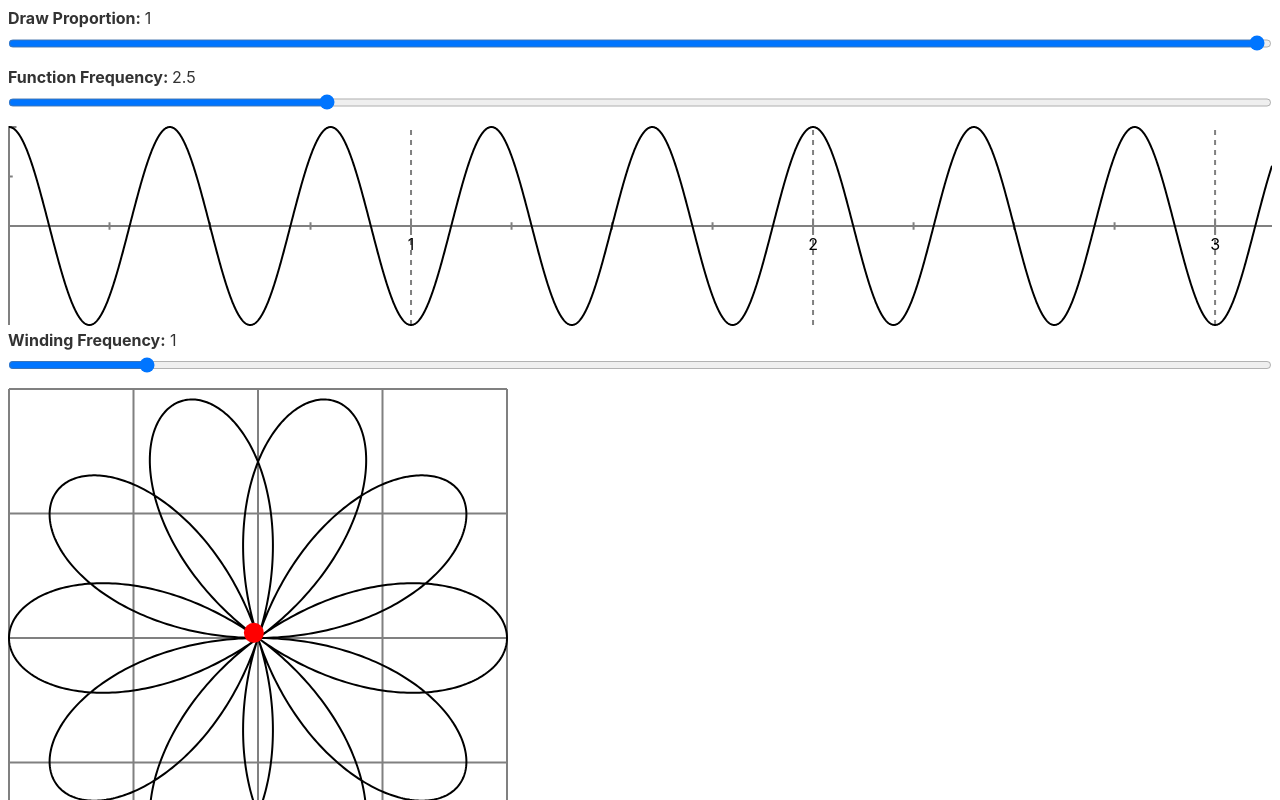
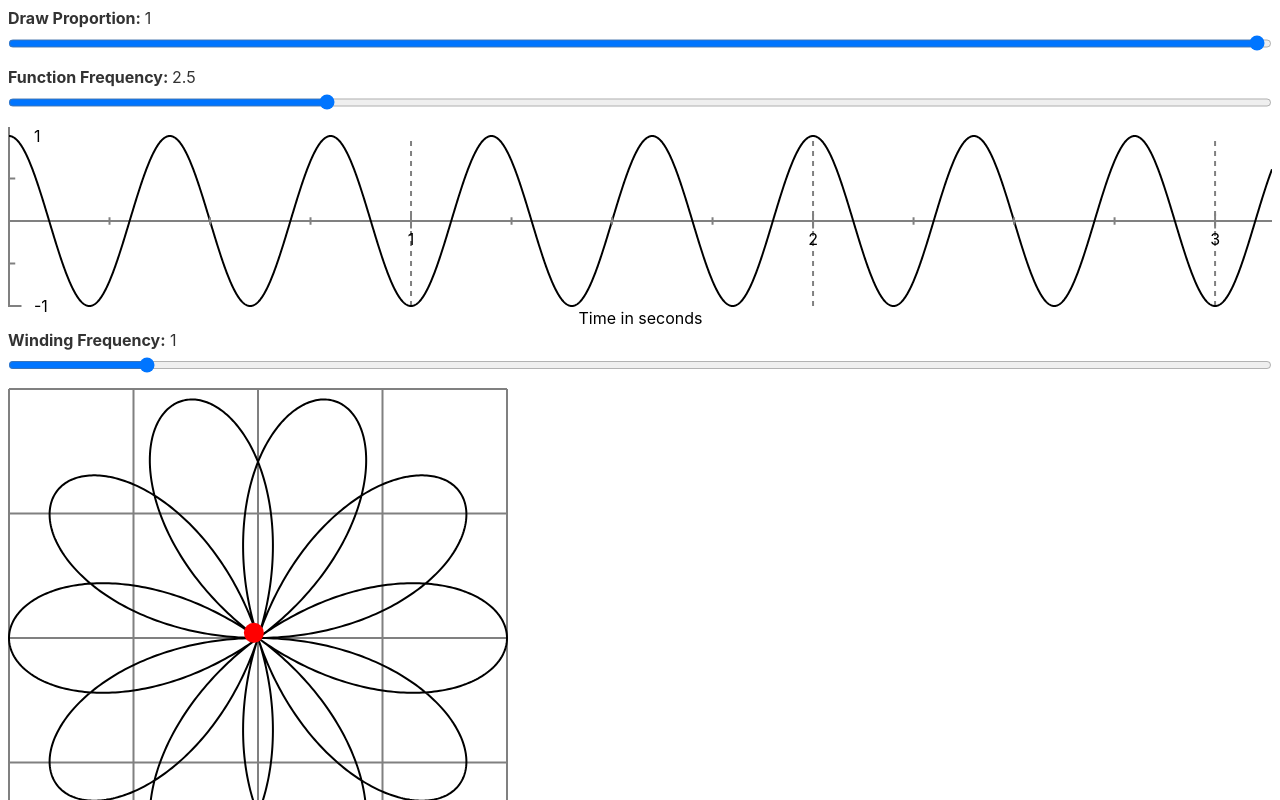
Before and after one commit to harryli0088/fourier-transform-visualized, a Svelte app: page / in a window 1280 px wide. Shown: the top 800 px of the page. Built offline with nearby package versions, Linux system fonts and the light colour scheme.

Commit message:
plot ticks

```diff
--- a/src/App.svelte
+++ b/src/App.svelte
@@ -13,7 +13,4 @@
 </main>
 
 <style>
-  input[type=range] {
-    width: 100%;
-  }
 </style>
--- a/src/Components/Plot.svelte
+++ b/src/Components/Plot.svelte
@@ -8,24 +8,18 @@
 
   export let drawProportion: number = 1 //between 0 and 1, the proportion of the points to draw
   export let height: number = 200
-  export let margin: {b: number, l: number, r: number, t: number} = {b:1,l:1,r:0,t:1}
+  export let margin: {b: number, l: number, r: number, t: number} = {b:20,l:1,r:0,t:10}
   export let points: PointType[] = []
   export let range: [number, number] | null = null
   export let stroke: string = "black"
   export let windingFreq: number = -1
+  export let xTitle: string = "Time in seconds"
   export let xTickGap: number = 0.25
   export let xTickSize: number = 15
   export let yTickGap: number = 0.5
-  export let yTickSize: number = 15
+  export let yTickSize: number = 25
 
   $: domain = getDomain(points)
-  function getPointsRange(points: PointType[]):[number, number] {
-    const yValues = points.map(p => p.y)
-    if(yValues.length > 0) {
-      return [Math.min(...yValues), Math.max(...yValues)]
-    }
-    return [-1,1]
-  }
   $: useRange = range || getRange(points) //use the range from props if provided, else use find the range of the points
   $: xTickHalfSize = xTickSize/2
   $: yTickHalfSize = yTickSize/2
@@ -46,7 +40,7 @@
 
   function getLabels(domain: [number,number]) {
     const labels: number[] = []
-    for(let i=Math.ceil(domain[0]); i<domain[1]; i++) {
+    for(let i=Math.ceil(domain[0]); i<=domain[1]; i++) {
       if(i !== 0) {
         labels.push(i)
       }
@@ -78,7 +72,7 @@
     return value%1===0 ? tickSize : tickSize/2
   }
   $: xTicks = getTicks(domain, xScale, xTickGap)
-  $: yTicks = getTicks(domain, yScale, yTickGap)
+  $: yTicks = getTicks(useRange, yScale, yTickGap)
 
 
   function getWindingFreqTicks(
@@ -108,6 +102,9 @@
       {#each windingFreqTicks as t}
         <line class="winding-freq-tick" x1={t} y1={yScale(useRange[0])} x2={t} y2={yScale(useRange[1])}/>
       {/each}
+
+      <path d={pathD} fill="none" {stroke}/>
+
       {#each xTicks as t}
         <line x1={t.o} y1={y0 + getTickSize(t.i,xTickHalfSize)} x2={t.o} y2={y0 - getTickSize(t.i,xTickHalfSize)}/>
       {/each}
@@ -118,12 +115,16 @@
       {#each xLabels as l}
         <text x={xScale(l)} y={y0 + xTickHalfSize} dy="1em" text-anchor="middle">{l}</text>
       {/each}
+      {#each yLabels as l}
+        <text x={x0 + yTickSize} y={yScale(l)} dy="0.4em" text-anchor="start">{l}</text>
+      {/each}
 
-      <path d={pathD} fill="none" {stroke}/>
 
       {#if drawProportion !== 1 && arrowPoint}
         <Arrow x1={arrowPoint.x} y1={y0} x2={arrowPoint.x} y2={arrowPoint.y} color={"gray"}/>
       {/if}
+
+      <text x={xScale((domain[1]-domain[0])/2)} y={yScale(useRange[0])} dy="1.1em" text-anchor="middle">{xTitle}</text>
     </svg>
   </div>
 </main>
--- a/src/Containers/MultipleCosines.svelte
+++ b/src/Containers/MultipleCosines.svelte
@@ -108,7 +108,7 @@
   </div>
   <Polar definiteIntegralFunction={combinedDefiniteIntegralFunction} {domain} drawProportion={$drawProportion} freq={$windingFreq} {points}/>
 
-	<Plot drawProportion={$drawProportion} points={ftPoints} windingFreq={Infinity}/>
+	<Plot drawProportion={$drawProportion} points={ftPoints} windingFreq={Infinity} xTitle="Frequency (Hz)"/>
 </main>
 
 <style>
--- a/src/Containers/OneCosine.svelte
+++ b/src/Containers/OneCosine.svelte
@@ -86,7 +86,7 @@
   </div>
   <Polar {definiteIntegralFunction} {domain} drawProportion={$drawProportion} freq={$windingFreq} {points}/>
 
-	<Plot drawProportion={$drawProportion} points={ftPoints} windingFreq={Infinity}/>
+	<Plot drawProportion={$drawProportion} points={ftPoints} windingFreq={Infinity} xTitle="Frequency (Hz)"/>
 </main>
 
 <style>
```
